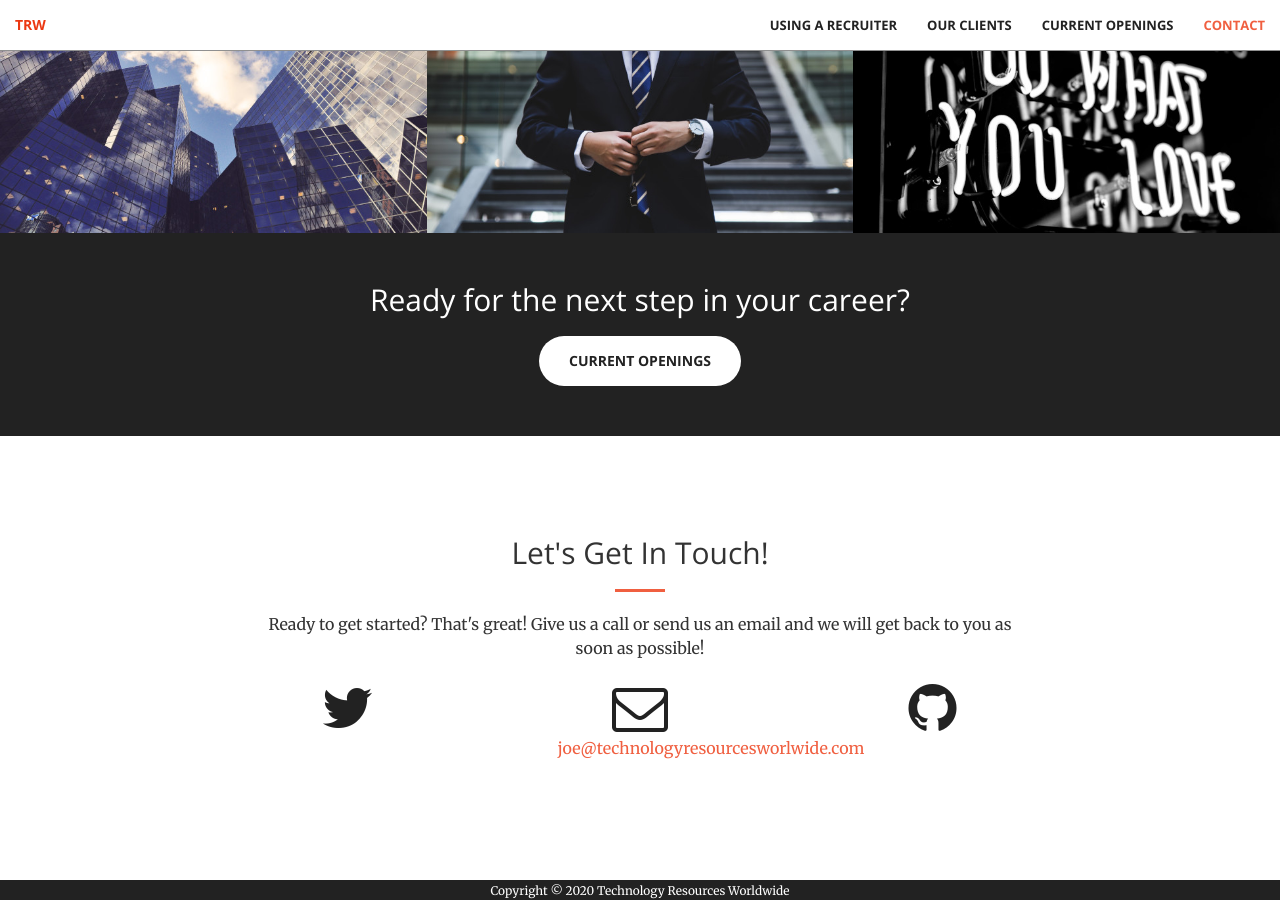
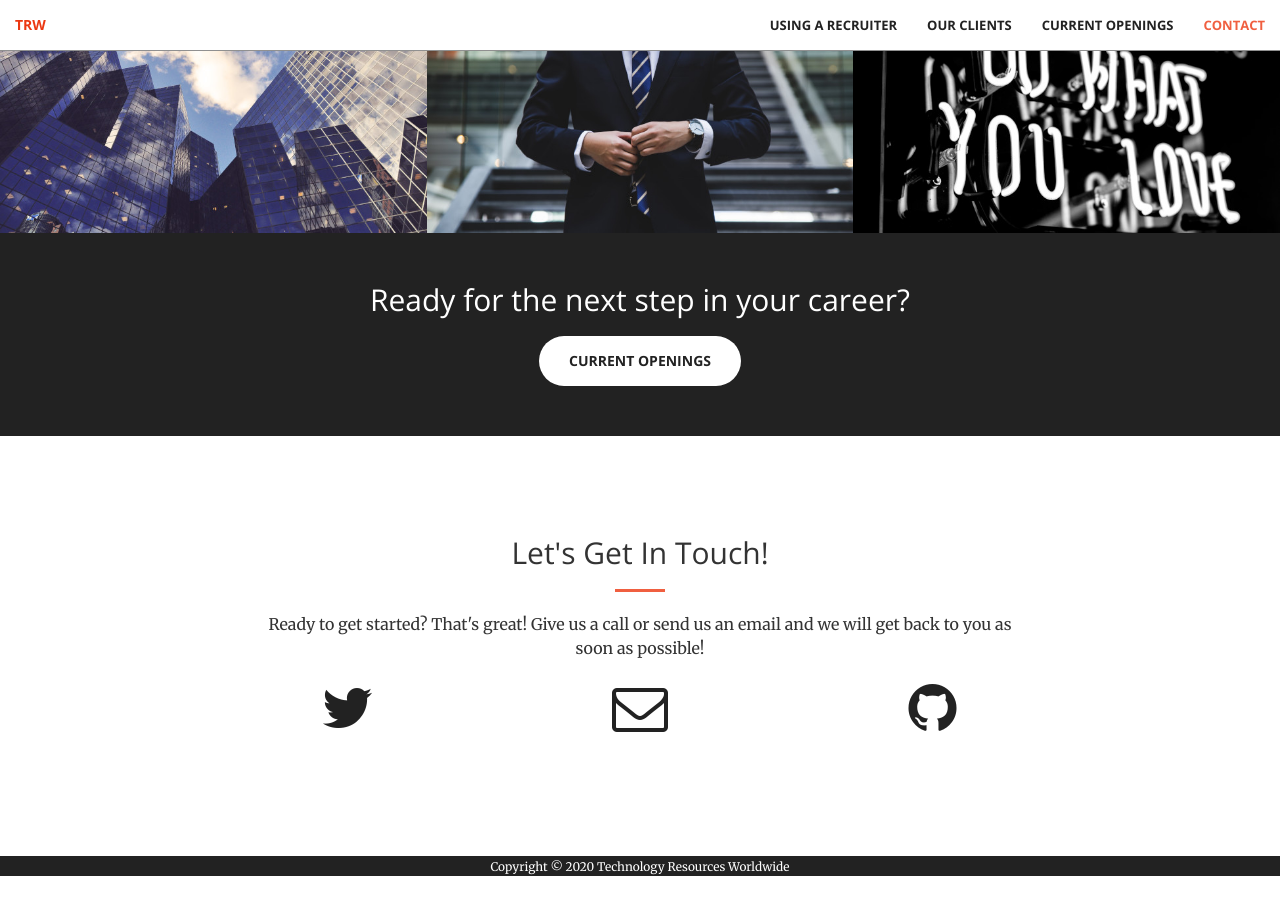
Before and after one commit to thatvirtualboy/rakcloud.github.io, a Jekyll site: the page built from index.html, in a window 1280 px wide and 900 px high, scrolled down 2025 px. Built offline with Jekyll 4.4.1, drawn with Linux system fonts in a browser that asks for light colours; after the commit the page ends 2901 px from its top, so only the background shows below that.

Commit message:
Update contact.html
changed email text

```diff
--- a/_includes/contact.html
+++ b/_includes/contact.html
@@ -17,7 +17,7 @@
          <div class="col-lg-2 col-lg-offset-1 text-center">
              <a href="mailto:{{ site.email }}">
              <i class="fa fa-envelope-o fa-3x wow bounceIn" data-wow-delay=".1s"></i>
-                 <p>{{ site.email }}</p>
+                 <p>{{ Email Us }}</p>
              </a>
          </div>
          <div class="col-lg-2 col-lg-offset-1 text-center">
```
